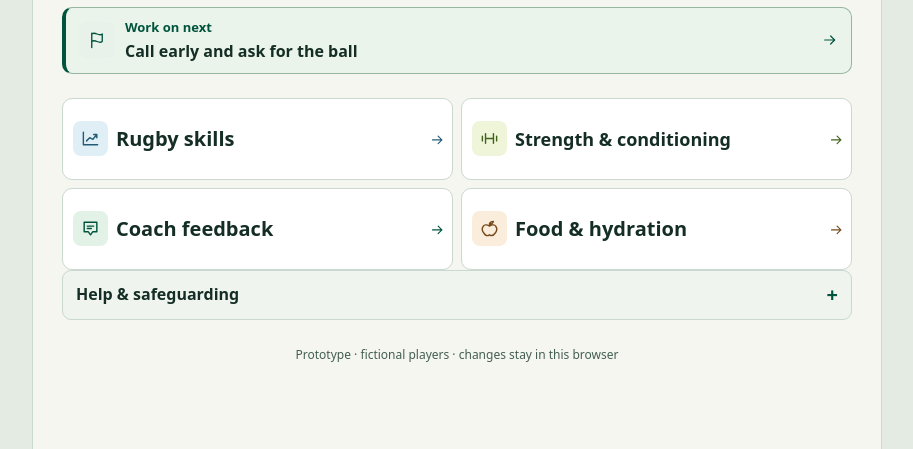
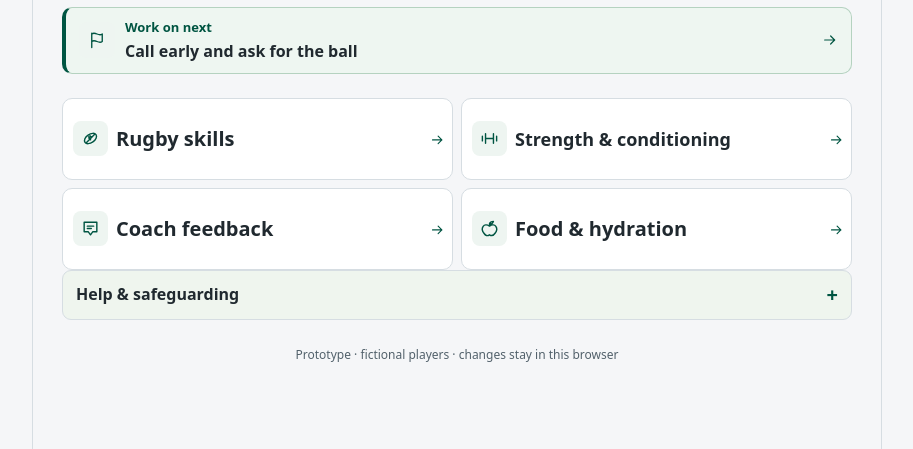
Before and after one commit to JMP1UP/corsairs-pathway, a plain HTML site: page index.html in a window 1280 px wide. Shown: the part 351-800 px from the top of the page, without its empty margins (183-1096 px from the left). Drawn offline with Linux system fonts and the light colour scheme.

Commit message:
Unify neutral surfaces, rugby skills icon, sprint graph direction and target routing

```diff
--- a/interface.css
+++ b/interface.css
@@ -1,21 +1,21 @@
 /* Shared player and coach appearance. Keep dark photo colours local to Home. */
 :root {
   color-scheme: light;
-  --ink: #f4f6ef;
-  --deep: #122a21;
+  --ink: #f5f6f8;
+  --deep: #18221f;
   --panel: #fff;
-  --line: #cbd8cf;
-  --green: #00543e;
-  --text: #152e25;
-  --muted: #445e52;
-  --club-dark: #003a2c;
-  --lime: #d9ff67;
-  --mint: #e8f2ea;
-  --input-line: #748b7e;
+  --line: #d6dde2;
+  --green: #005542;
+  --text: #20292f;
+  --muted: #52616b;
+  --club-dark: #00382d;
+  --lime: #dbff70;
+  --mint: #eef5f1;
+  --input-line: #8c9ba5;
   --focus: #115f86;
 }
 html { scroll-padding-block: 12px 82px; }
-body { background: #e3ebe2; font-size: 16px; }
+body { background: #f5f6f8; font-size: 16px; }
 .app { max-width: 850px; border-color: var(--line); box-shadow: none; }
 main { padding: 14px clamp(14px,4vw,29px) 25px; }
 .mast { padding: 11px clamp(12px,4vw,29px); color: #fff; background: var(--club-dark); border-bottom: 3px solid #87b894; }
@@ -82,17 +82,14 @@ input, textarea, select { background: #fff; border-color: var(--input-line); col
 .note-fold > summary, .exercise-guide > summary, .matrix-kudos, .one-next, .skill-change strong { color: var(--green); }
 .plan-drill, .suggestions, .skill-body .timeline .card, .safeguard-fold { background: #eff5ee; border-color: var(--line); }
 .meter { background: #dbe8dd; }
-.target-card, .one-hub-card, .selected-review, .home-target, .gym-door, .result { background: #eaf4ea; color: var(--text); border-color: #96b6a0; }
+.target-card, .one-hub-card, .selected-review, .home-target, .gym-door, .result { background: #eef6f1; color: var(--text); border-color: #b5d2c0; }
 .selected-review .attempt-result { color: var(--green); }
 .home-target { padding-block: 10px; border-inline-start: 4px solid var(--green); }
-.home-assignment { background: #edfad5; border-color: #84a763; }
-.home-assignment .icon-tile { background: #d6efb0; color: var(--club-dark); }
-.home-target-copy > strong { font-size: 13px; }
+.home-assignment { background: #eef6f1; border-color: #b5d2c0; }
+.home-assignment .icon-tile { background: #dcefe2; color: var(--club-dark); }
+.home-target-copy > strong { font-size: 13px; color: var(--green); }
 .home-target-copy > span { font-size: 16px; }
-.coaching-tile { --chapter: #e3f2e7; --chapter-ink: #00543e; }
-.gym-tile { --chapter: #eef5d8; --chapter-ink: #42611c; }
-.skills-tile { --chapter: #e0eff6; --chapter-ink: #225c75; }
-.food-tile { --chapter: #faeddb; --chapter-ink: #784b1e; }
+.coaching-tile, .gym-tile, .skills-tile, .food-tile { --chapter: #eef5f1; --chapter-ink: #005542; }
 .today-tiles { gap: 8px; }
 .today-tile, .today-tile + .today-tile {
   background: white; border: 1px solid var(--line); border-radius: 10px;
@@ -435,3 +432,6 @@ body:has(#nav:not([hidden])) #toast { bottom: calc(68px + env(safe-area-inset-bo
  .sc-filter a { padding-inline:11px; }
  .sc-session-choices a { padding:15px 12px; }
 }
+@media(prefers-reduced-motion:reduce) {
+ *,*::before,*::after { animation-duration:.01ms !important; transition-duration:.01ms !important; scroll-behavior:auto !important; }
+}
```
Also changed, not shown: app.js.
